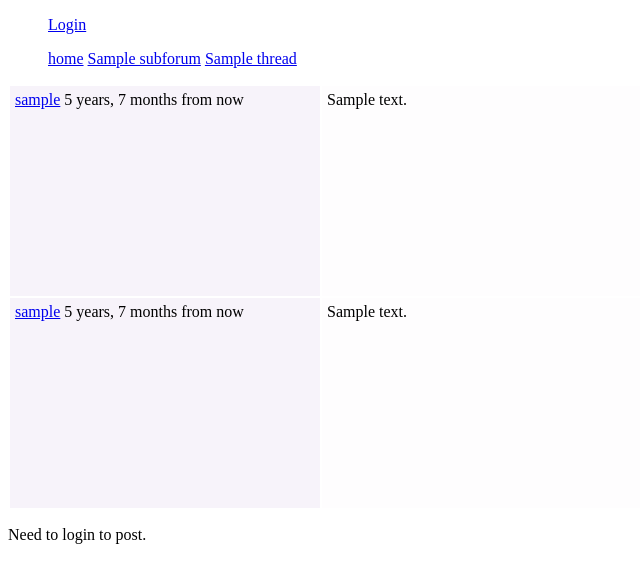
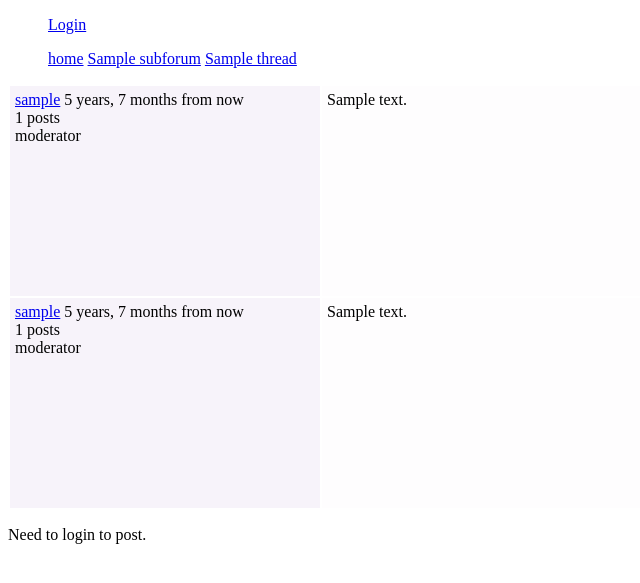
Before and after one commit to noobiept-other/forum, a Django app: a page that uses templates/thread.html in a window 1280 px wide. Shown: the top 583 px of the page, without its empty margins (0-640 px from the left). Run offline with Django 3.2, Linux system fonts and the light colour scheme; tables that the repository leaves empty hold one stand-in row (values such as "Sample post").

Commit message:
- show the post count of the user and whether he is a moderator or not, in a thread

```diff
--- a/forum/models.py
+++ b/forum/models.py
@@ -99,6 +99,9 @@ class Profile( AbstractUser ):
 
         return reverse( 'user_page', args= [ self.username ] )
 
+    def get_post_count(self):
+        return self.post_set.all().count()
+
 
 class PrivateMessage( models.Model ):
 
--- a/templates/thread.html
+++ b/templates/thread.html
@@ -6,7 +6,13 @@
 
 <table id="ThreadTable">
     <tr id="post_0">
-        <td class="ThreadLeft"><a href="{{ thread.user.get_url }}">{{ thread.user }}</a> {{ thread.date_created|naturaltime }}</td>
+        <td class="ThreadLeft">
+            <a href="{{ thread.user.get_url }}">{{ thread.user }}</a> {{ thread.date_created|naturaltime }}<br />
+            {{ thread.user.get_post_count }} posts<br />
+            {% if thread.user.is_moderator %}
+                moderator
+            {% endif %}
+        </td>
         <td class="ThreadRight">{{ thread.text }}</td>
     </tr>
 
@@ -14,7 +20,13 @@
 {% if thread.post_set.all %}
     {% for post in thread.post_set.all %}
     <tr id="post_{{ forloop.counter }}">
-        <td class="ThreadLeft"><a href="{{ post.user.get_url }}">{{ post.user }}</a> {{ post.date_created|naturaltime }}</td>
+        <td class="ThreadLeft">
+            <a href="{{ post.user.get_url }}">{{ post.user }}</a> {{ post.date_created|naturaltime }}<br />
+            {{ post.user.get_post_count }} posts<br />
+            {% if post.user.is_moderator %}
+                moderator
+            {% endif %}
+        </td>
         <td class="ThreadRight">{{ post.text }}</td>
     </tr>
     {% endfor %}
```
